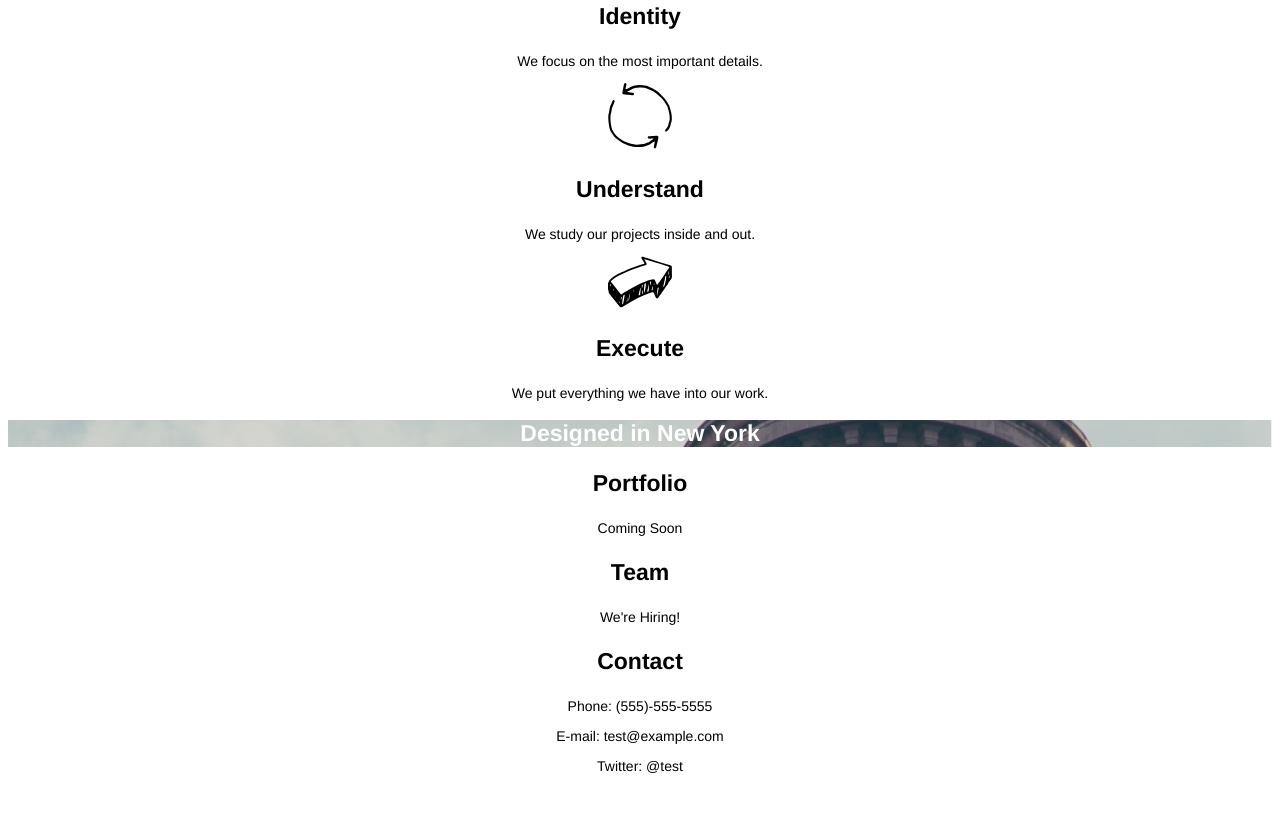
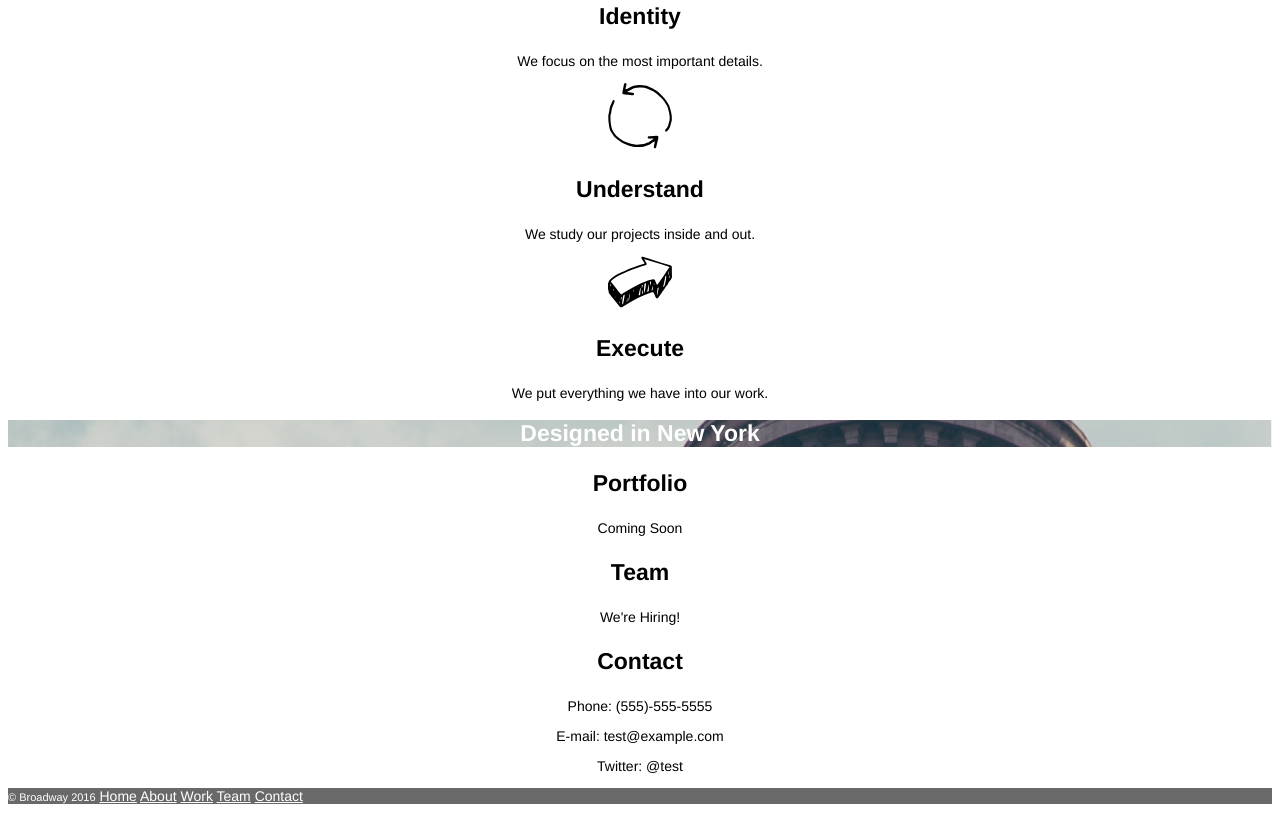
Before and after one commit to adjrieng/broadway, a plain HTML site: page index.html in a window 1280 px wide. Shown: the part 503-1321 px from the top of the page. Before the commit the page ends 1291 px from the top, so only its background shows below. Drawn offline with Linux system fonts and the light colour scheme.

Commit message:
Fifth commit - footer completed - project done

```diff
--- a/index.html
+++ b/index.html
@@ -43,7 +43,7 @@
       <p>Twitter: @test</p>
     </div>
     <footer>
-
+      <p><span>&copy; Broadway 2016</span> <a href="#">Home</a> <a href="#">About</a> <a href="#">Work</a> <a href="#">Team</a> <a href="#">Contact</a></p>
     </footer>
   </body>
 </html>
--- a/resources/css/style.css
+++ b/resources/css/style.css
@@ -22,6 +22,22 @@ body {
   font-weight: bold;
   color: white;
 }
+
+footer {
+    background-color: dimgray;
+    text-align: left;
+}
+
+footer a {
+  font-size: 14px;
+  color: white;
+}
+
+footer span {
+  font-size: 11px;
+  color: white;
+}
+
 
 h1 {
   font-size: 70px;
```
